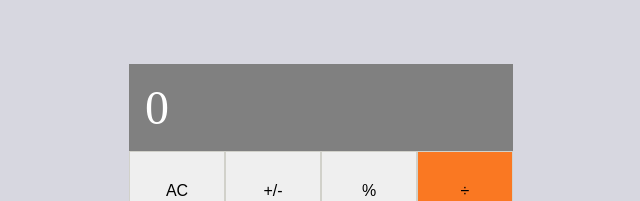
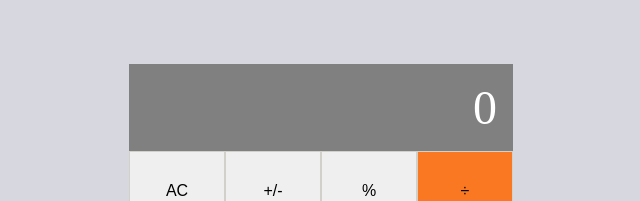
Before and after one commit to edubew/math-magicians, a React (Create React App) app: page / in a window 1280 px wide. Shown: the top 201 px of the page, without its empty margins (319-959 px from the left). Built offline with nearby package versions, Linux system fonts and the light colour scheme.

Commit message:
Edit Readme file

```diff
--- a/src/index.css
+++ b/src/index.css
@@ -38,6 +38,7 @@ body {
   color: #fff;
   padding: 1rem;
   font-size: 3rem;
+  text-align: end;
 }
 
 .calculator__operand {
```
Also changed, not shown: 1 other file (tests, documents, lock files or other folders).
